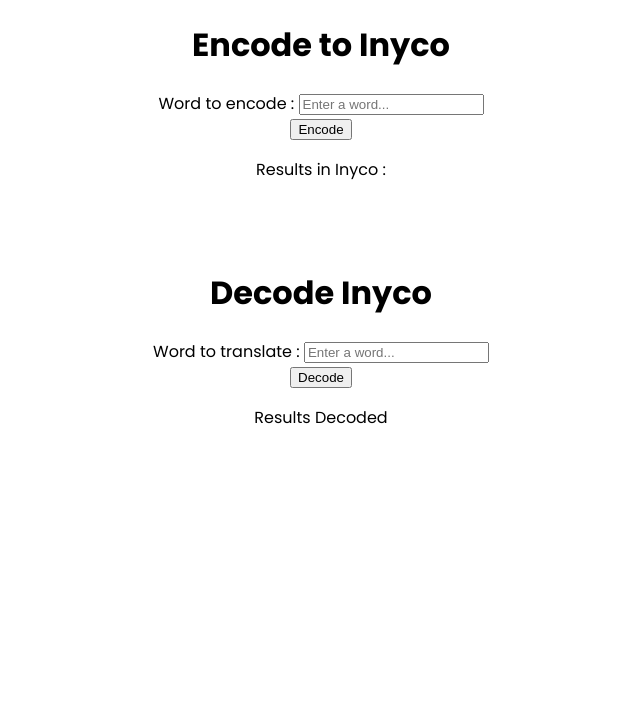
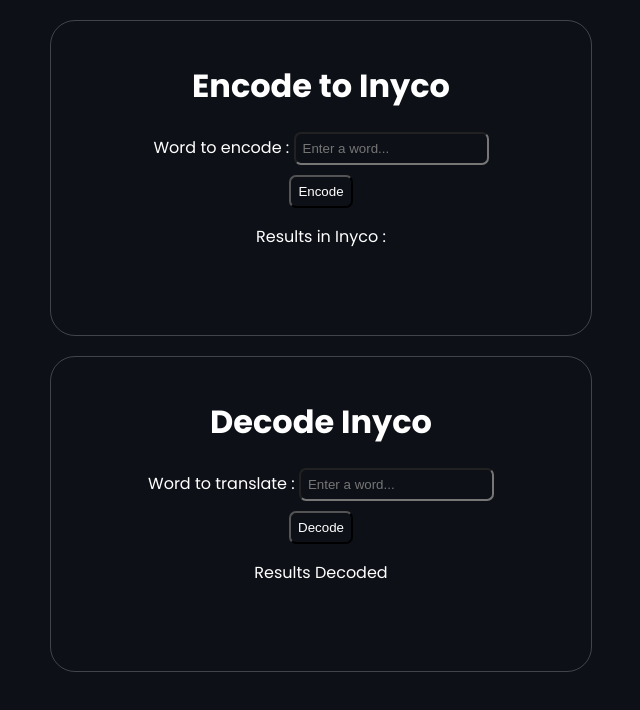
Before and after one commit to Inyco/translate, a plain HTML site: page index.html in a window 1280 px wide. Shown: the whole page, without its empty margins (319-959 px from the left). Drawn offline with Linux system fonts and the light colour scheme.

Commit message:
Update styles.css

```diff
--- a/styles.css
+++ b/styles.css
@@ -2,6 +2,32 @@
 
 body {
     font-family: Poppins, sans-serif;
+    color: white;
     text-align: center;
     overflow: hidden;
+    background-color: rgb(13, 17, 23);
 }
+button {
+    background-color: rgb(13, 17, 23);
+    color: white;
+    border-radius: 7px;
+    display: inline-block;
+    padding: 7px 7px;
+    margin-top: 10px;
+}
+#inputDecodedWord,
+#inputEncodedWord {
+    background-color: rgb(13, 17, 23);
+    color: white;
+    border-radius: 7px;
+    padding: 7px 7px;
+}
+div {
+    border: 1px solid #ffffff37; /* add this line */
+    border-radius: 25px;
+    padding: 20px;
+    margin: 20px;
+    background-color: #33333300;
+    width: 500px;
+    margin: 20px auto;
+}
```
